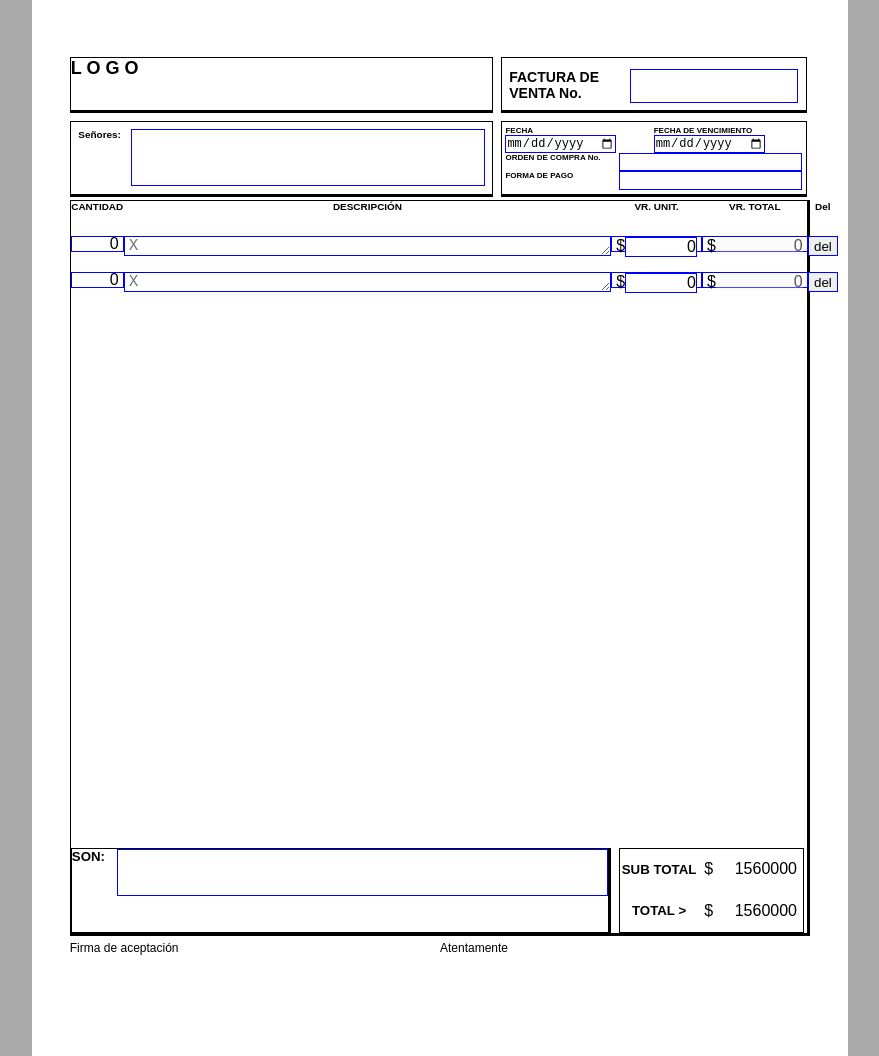
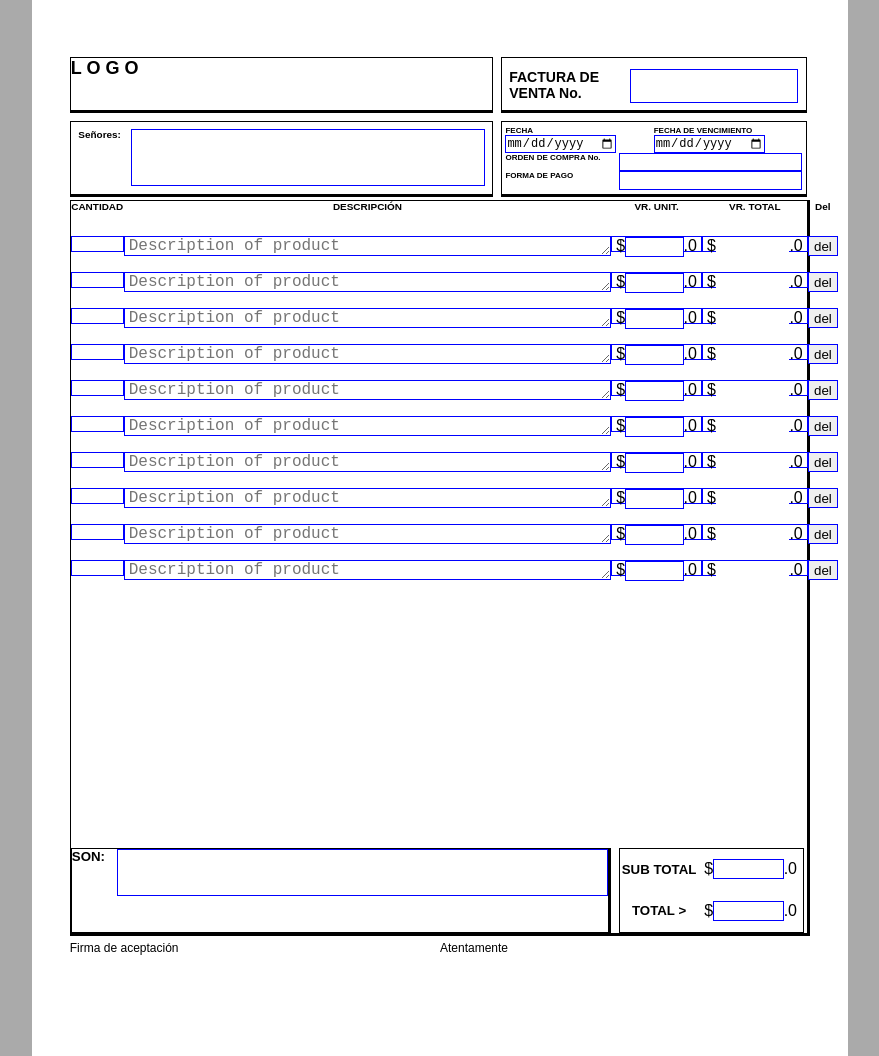
Before and after one commit to jhnemogap/invoiceJHNS_01, a website built with Parcel: page index.html in a window 1280 px wide. Shown: the whole page, without its empty margins (200-1079 px from the left). Built offline with nearby package versions, Linux system fonts and the light colour scheme.

Commit message:
[v1] All manual data, but it's well replacement to M.Word
if you need to use more or less articles, change in JS file the value `productsRender`

```diff
--- a/index.html
+++ b/index.html
@@ -105,10 +105,26 @@
             <h5 class="noPrint">SUB TOTAL</h5>
             <p id="price-subTotal" class="price-subTotal">
               <span>$</span>
+              <input
+                type="currency"
+                value=''
+                min=0.0
+                step="1.0"
+                class="price-subTotal-value"
+              >.0</input>
             </p>
 
             <h5 class="noPrint">TOTAL ></h5>
-            <p id="price-total" class="price-total"><span>$</span></p>
+            <p id="price-total" class="price-total">
+              <span>$</span>
+              <input
+                type="currency"
+                value=''
+                min=0.0
+                step="1.0"
+                class="price-total-value"
+              >.0</input>
+            </p>
           </div>
         </section>
       </main>
--- a/package.json
+++ b/package.json
@@ -1,6 +1,6 @@
 {
   "name": "invoceTemplate-jhns-01",
-  "version": "0.4.0",
+  "version": "1.0.0",
   "description": "",
   "main": "index.html",
   "repository": {
--- /dev/null
+++ b/src/components/Product.js
@@ -0,0 +1,56 @@
+const Product = (
+  productAmount,
+  productDescript,
+  productVrUnit,
+  productVrTotal
+) => `
+<div class="products-attributes-noDisplay noPrint">
+  <h5>CANTIDAD</h5>
+  <h5>DESCRIPCIÓN</h5>
+  <h5>VR. UNIT.</h5>
+  <h5>VR. TOTAL</h5>
+  <h5>Eliminar</h5>
+</div>
+
+<input
+  type="number"
+  value="${productAmount ? productAmount : ""}"
+  min="1"
+  class="product-attribute product-amount"
+/>
+
+<textarea
+  placeholder="Description of product"
+  class="product-attribute product-descript"
+  wrap="hard"
+  cols="52"
+  rows="1"
+  spellcheck="true"
+>${productDescript ? productDescript : ""}</textarea>
+
+<div class="product-attribute product-vr-unit">
+  <span class="currency-symbol">$</span>
+  <input
+    type="currency"
+    value="${productVrUnit ? productVrUnit : ""}"
+    min=0.0
+    step="1.0"
+    class="product-value"
+  >.0</input>
+</div>
+
+<div class="product-attribute product-vr-total">
+  <span>$</span>
+  <input
+    type="currency"
+    value="${productVrTotal ? productVrTotal : ""}"
+    min=0.0
+    step="1.0"
+    class="product-value"
+    >.0</input>
+</div>
+
+<button class="product-attribute noPrint">del</button>
+`;
+
+export default Product;
--- a/src/index.js
+++ b/src/index.js
@@ -1,66 +1,51 @@
-let $products = document.getElementById('products');
-let $priceSubTotal = document.getElementById('price-subTotal');
-let $priceTotal = document.getElementById('price-total');
-const templateProduct = () => `
-<div class="products-attributes-noDisplay noPrint">
-  <h5>CANTIDAD</h5>
-  <h5>DESCRIPCIÓN</h5>
-  <h5>VR. UNIT.</h5>
-  <h5>VR. TOTAL</h5>
-  <h5>Eliminar</h5>
-</div>
+import Product from "./components/Product";
 
-<input
-  type="number"
-  value="0"
-  min="1"
-  class="product-attribute product-amount"
-/>
+let productsRender = 10;
+let $products = document.getElementById("products");
+/* let $priceSubTotal = document.getElementById("price-subTotal");
+let $priceTotal = document.getElementById("price-total"); */
+const productsList = Array(productsRender).fill({
+  productAmount: 0,
+  productDescript: "",
+  productVrUnit: 0.0,
+  productVrTotal: 0.0
+});
 
-<textarea
-  placeholder="X"
-  class="product-attribute product-descript"
-  wrap="hard"
-  cols="52"
-  rows="1"
-  spellcheck="true"
-></textarea>
+const $$productsListHtml = productsList.map((item, index) => {
+  const {
+    productAmount,
+    productDescript,
+    productVrUnit,
+    productVrTotal
+  } = item;
+  const productId = `product-${index + 1}`;
+  const newProduct = document.createElement("article");
 
-<div class="product-attribute product-vr-unit">
-  <span class="currency-symbol">$</span>
-  <input
-    type="number"
-    value="0"
-    min="1"
-    class="product-value"
-  />
-</div>
+  newProduct.setAttribute("id", productId);
+  newProduct.classList.add("product");
+  newProduct.innerHTML = Product(
+    productAmount,
+    productDescript,
+    productVrUnit,
+    productVrTotal
+  );
+  /* newProduct.addEventListener("click", () => deleteArticle(productId)); */
 
-<div class="product-attribute product-vr-total">
-  <span>$</span>
-  <input
-    type="number"
-    value="0"
-    min="1"
-    disabled
-    class="product-value"
-  />
-</div>
+  return newProduct;
+});
 
-<button class="product-attribute noPrint">del</button>
-`;
+$$productsListHtml.forEach(item => $products.appendChild(item));
 
-let newProduct = document.createElement('article');
-newProduct.setAttribute('id', 'product-0');
-newProduct.classList.add('product');
-newProduct.innerHTML = templateProduct();
-$products.appendChild(newProduct);
+/* document.addEventListener("onclick"); */
+/* function deleteArticle(itemID) {
+  console.info(itemID);
+  $products.removeChild(document.getElementById(itemID));
+} */
 
-newProduct = document.createElement('article');
-newProduct.setAttribute('id', 'product-1');
-newProduct.classList.add('product');
-newProduct.innerHTML = templateProduct();
-$products.appendChild(newProduct);
-
-$priceSubTotal.append(`1560000`);
-$priceTotal.append(`1560000`);
+/* const subTotal = Math.round(
+  productsList
+    .map(item => item.productVrTotal)
+    .reduce((amount, value) => amount + value)
+); */
+/* $priceSubTotal.append(`${subTotal}.0`);
+$priceTotal.append(`${subTotal}.0`); */
--- a/src/styles.css
+++ b/src/styles.css
@@ -42,7 +42,7 @@ input::-webkit-inner-spin-button {
 }
 
 /* Firefox */
-input[type='number'] {
+input[type="number"] {
   -moz-appearance: textfield;
 }
 
@@ -211,6 +211,12 @@ input[type='number'] {
   padding: 0 6px 0;
 }
 
+.price-subTotal-value,
+.price-total-value {
+  width: 100%;
+  text-align: right;
+}
+
 /*---- F O O T E R -----*/
 .footer {
   margin-top: 0.15cm;
```
